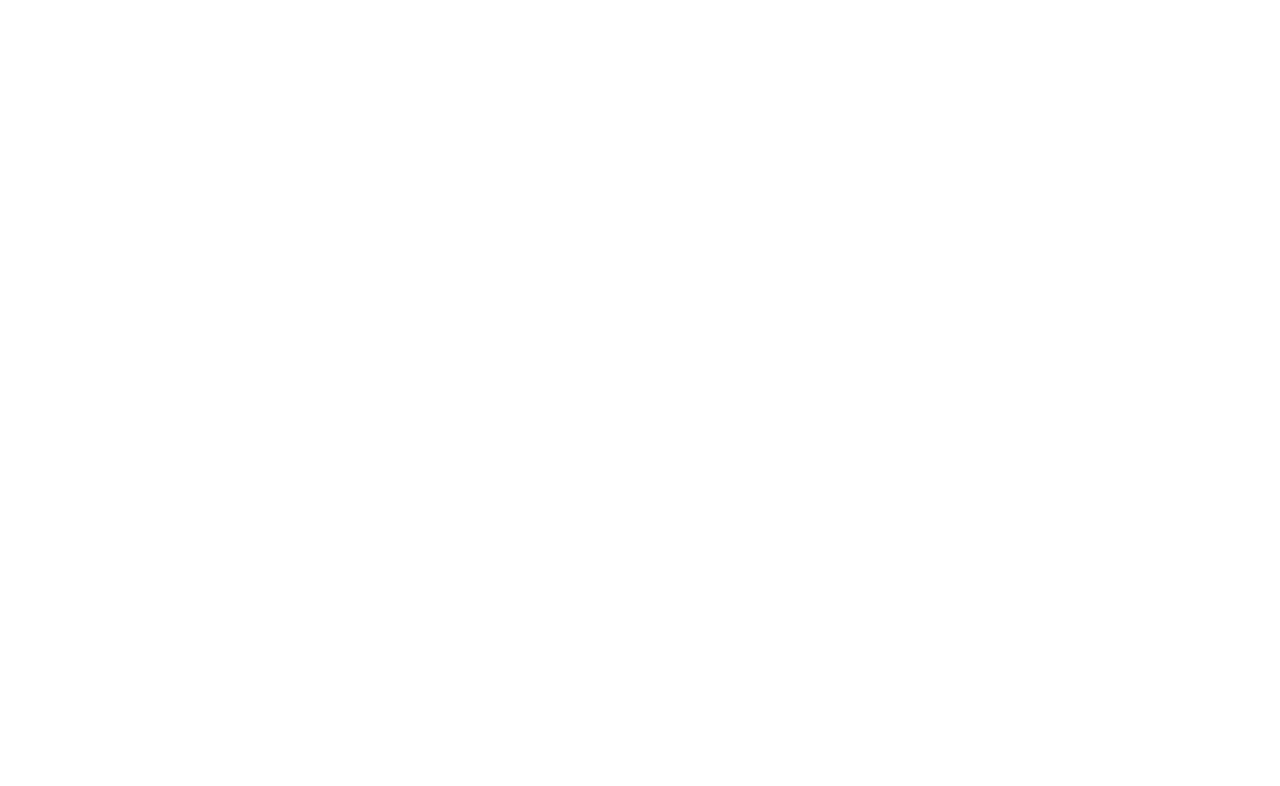
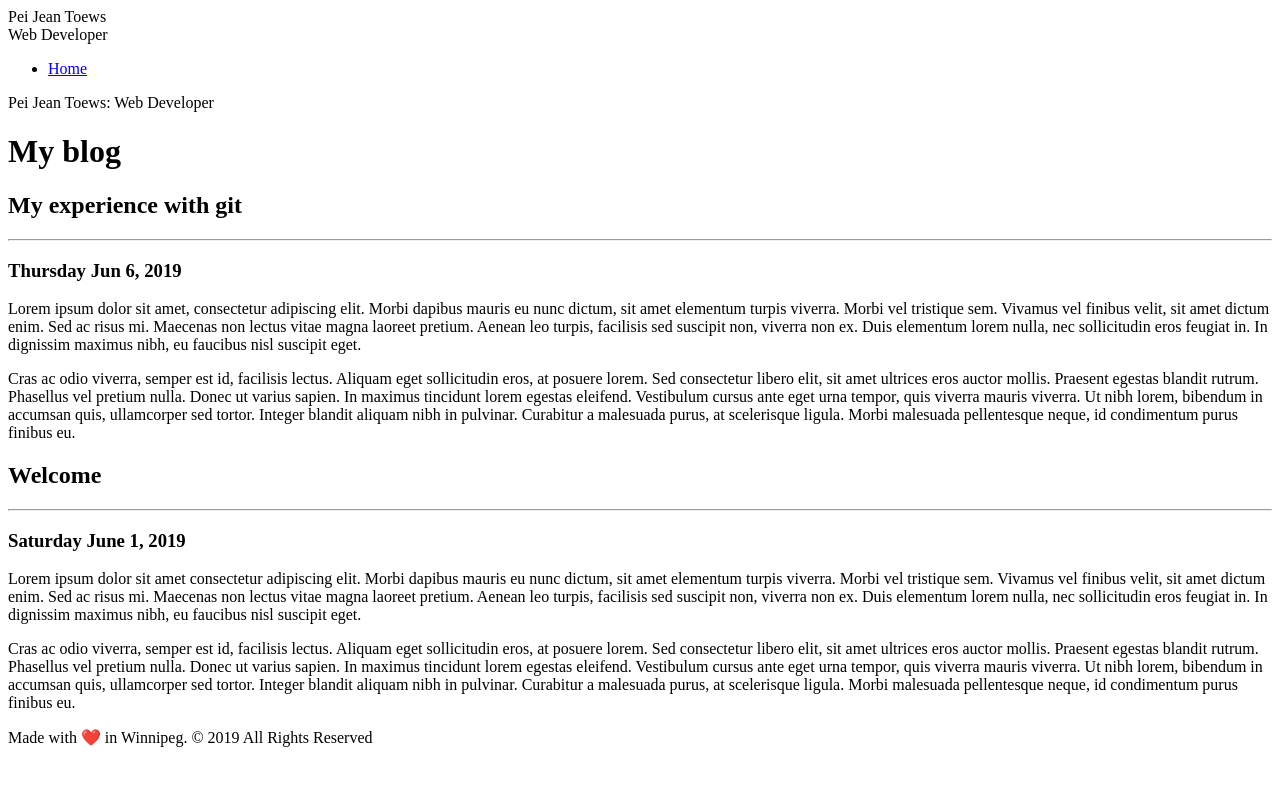
Before and after one commit to PJToews/personal-blog, a plain HTML site: page index.html in a window 1280 px wide. Drawn offline with Linux system fonts and the light colour scheme.

Commit message:
Add required HTML elenments to the blog page skeleton.

```diff
--- a/index.html
+++ b/index.html
@@ -7,6 +7,75 @@
   <title>Pei Jean Toews - Web Developer</title>
 </head>
 <body>
+  <div class="parent">
+    <div class="wrapper">
+      <nav>
+        <div class="inner-wrap">
+          <div class="site-header">Pei Jean Toews</div>
+          <div class="site-subheader">Web Developer</div>
+          <ul class="site-navigation">
+            <li><a href="index.html">Home</a></li>
+          </ul>
+        </div>
+      </nav>
 
+      <main>
+        <div class="menu">
+          <div class="menu-icon" id="sidebarCollapse">
+            <span class="mobile-header">Pei Jean Toews: Web Developer</span>
+          </div>
+        </div>
+
+        <h1>My blog</h1>
+        <article>
+          <h2>My experience with git</h2>
+          <hr />
+          <h3>Thursday Jun 6, 2019</h3>
+          <p>
+            Lorem ipsum dolor sit amet, consectetur adipiscing elit. Morbi dapibus mauris eu nunc
+           dictum, sit amet elementum turpis viverra. Morbi vel tristique sem. Vivamus vel finibus velit, sit amet
+           dictum enim. Sed ac risus mi. Maecenas non lectus vitae magna laoreet pretium. Aenean leo turpis, facilisis
+           sed suscipit non, viverra non ex. Duis elementum lorem nulla, nec sollicitudin eros feugiat in. In
+           dignissim maximus nibh, eu faucibus nisl suscipit eget.
+          </p>
+          <p>
+            Cras ac odio viverra, semper est id, facilisis lectus. Aliquam eget sollicitudin eros, at posuere lorem.
+           Sed consectetur libero elit, sit amet ultrices eros auctor mollis. Praesent egestas blandit rutrum. Phasellus vel pretium nulla. Donec ut varius sapien. In maximus tincidunt lorem egestas eleifend. Vestibulum cursus ante
+           eget urna tempor, quis viverra mauris viverra. Ut nibh lorem, bibendum in accumsan quis, ullamcorper sed
+           tortor. Integer blandit aliquam nibh in pulvinar. Curabitur a malesuada purus, at scelerisque ligula. Morbi
+           malesuada pellentesque neque, id condimentum purus finibus eu.
+          </p>
+        </article>
+
+        <article>
+         <h2>Welcome</h2>
+         <hr />
+         <h3>Saturday June 1, 2019</h3>
+         <p>
+           Lorem ipsum dolor sit amet consectetur adipiscing elit. Morbi dapibus mauris eu nunc
+           dictum, sit amet elementum turpis viverra. Morbi vel tristique sem. Vivamus vel finibus velit, sit amet
+           dictum enim. Sed ac risus mi. Maecenas non lectus vitae magna laoreet pretium. Aenean leo turpis, facilisis
+           sed suscipit non, viverra non ex. Duis elementum lorem nulla, nec sollicitudin eros feugiat in. In
+           dignissim
+           maximus nibh, eu faucibus nisl suscipit eget.
+         </p>
+         <p>
+           Cras ac odio viverra, semper est id, facilisis lectus. Aliquam eget sollicitudin eros, at posuere lorem.
+           Sed
+           consectetur libero elit, sit amet ultrices eros auctor mollis. Praesent egestas blandit rutrum. Phasellus
+           vel
+           pretium nulla. Donec ut varius sapien. In maximus tincidunt lorem egestas eleifend. Vestibulum cursus ante
+           eget urna tempor, quis viverra mauris viverra. Ut nibh lorem, bibendum in accumsan quis, ullamcorper sed
+           tortor. Integer blandit aliquam nibh in pulvinar. Curabitur a malesuada purus, at scelerisque ligula. Morbi
+           malesuada pellentesque neque, id condimentum purus finibus eu.
+         </p>
+        </article>
+
+        <footer>
+          Made with ❤️ in Winnipeg. © 2019 All Rights Reserved
+        </footer>
+      </main>
+    </div>
+  </div>
 </body>
 </html>
```
